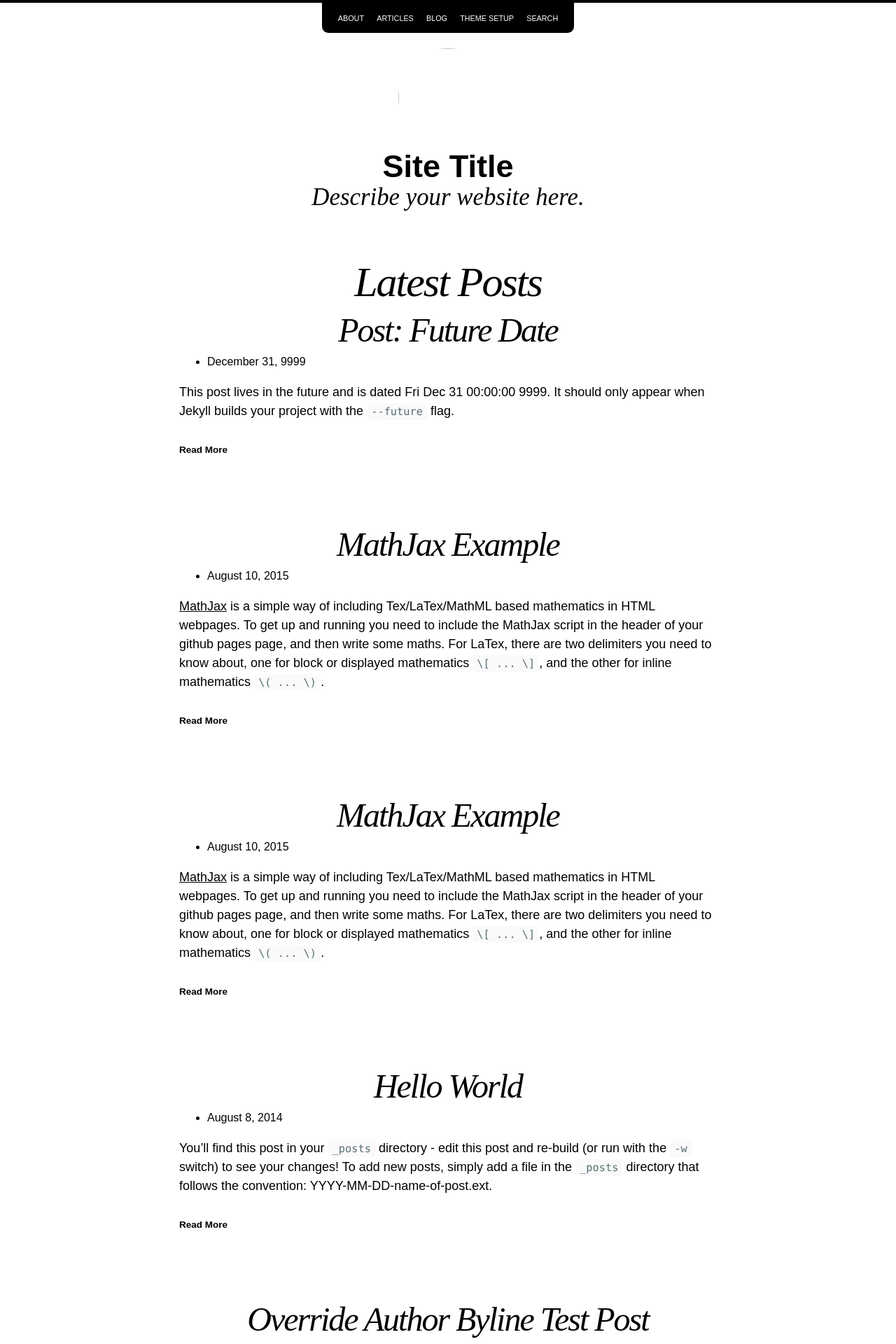
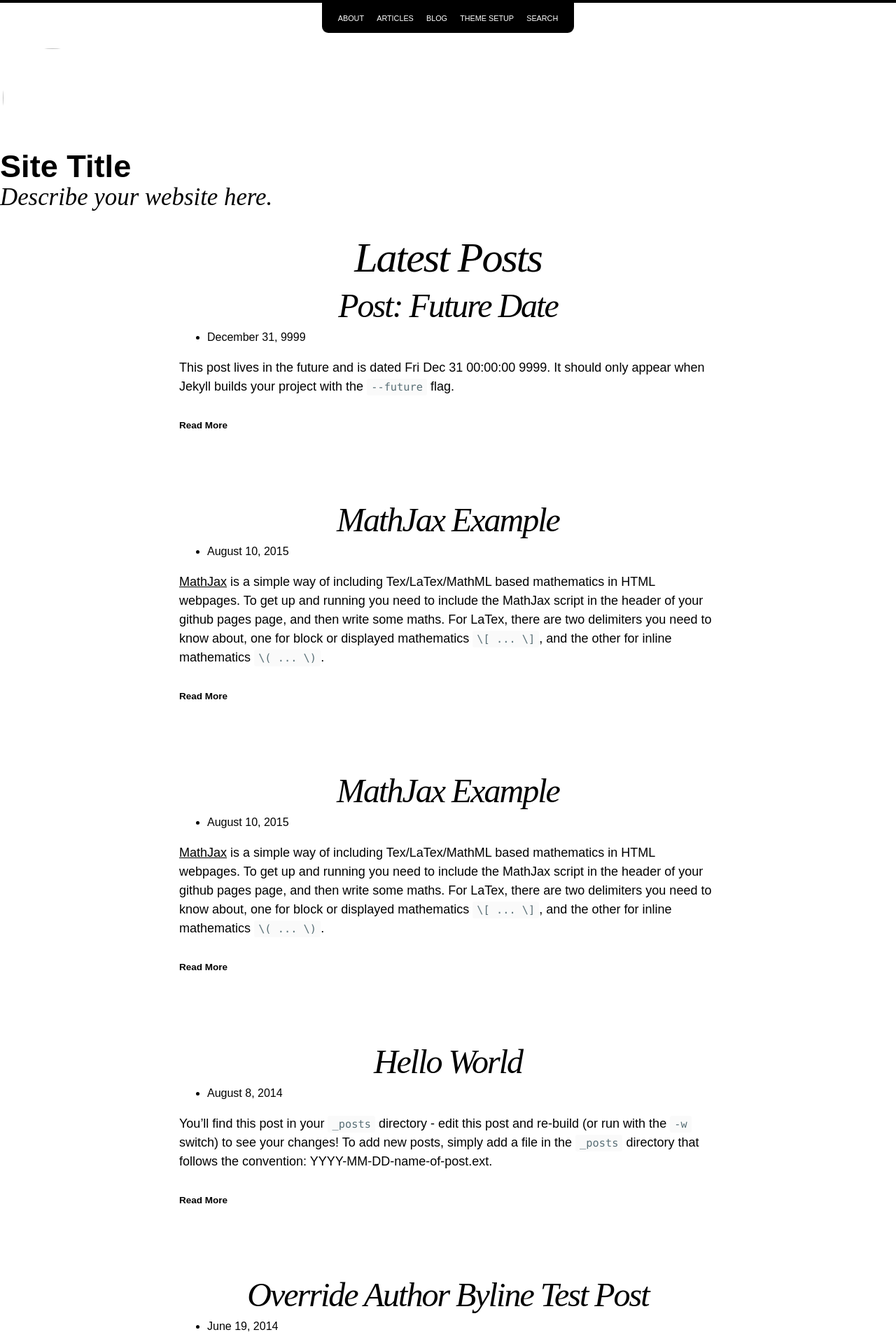
Before and after one commit to FoxerCoeee/FoxerCoeee, a Jekyll site: the page built from example/index.html, in a window 1280 px wide. Shown: the top 1920 px of the page at 70% size. Built offline with Jekyll 4.4.1, drawn with Linux system fonts in a browser that asks for light colours; nearby versions of some CDN libraries.

Commit message:
Remove masthead SCSS partial

```diff
--- a/_sass/so-simple.scss
+++ b/_sass/so-simple.scss
@@ -18,7 +18,6 @@
 
 /* Components */
 @import "so-simple/global";
-@import "so-simple/masthead";
 @import "so-simple/page";
 @import "so-simple/author";
 @import "so-simple/entries";
--- a/_sass/so-simple/_masthead.scss
+++ /dev/null
@@ -1,8 +0,0 @@
-/* ==========================================================================
-   Masthead
-   ========================================================================== */
-
-.masthead {
-  @include clearfix;
-  text-align: center;
-}
```
